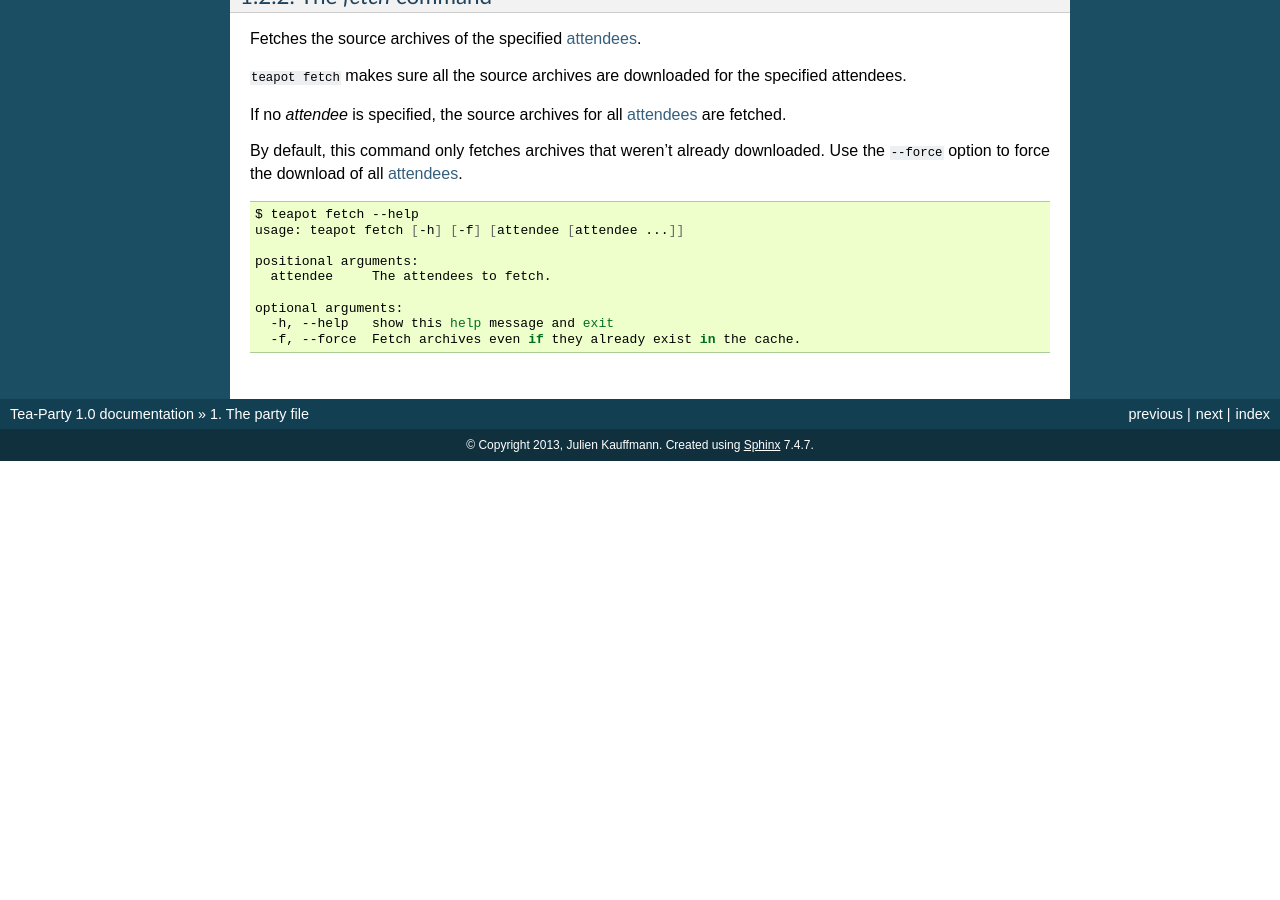
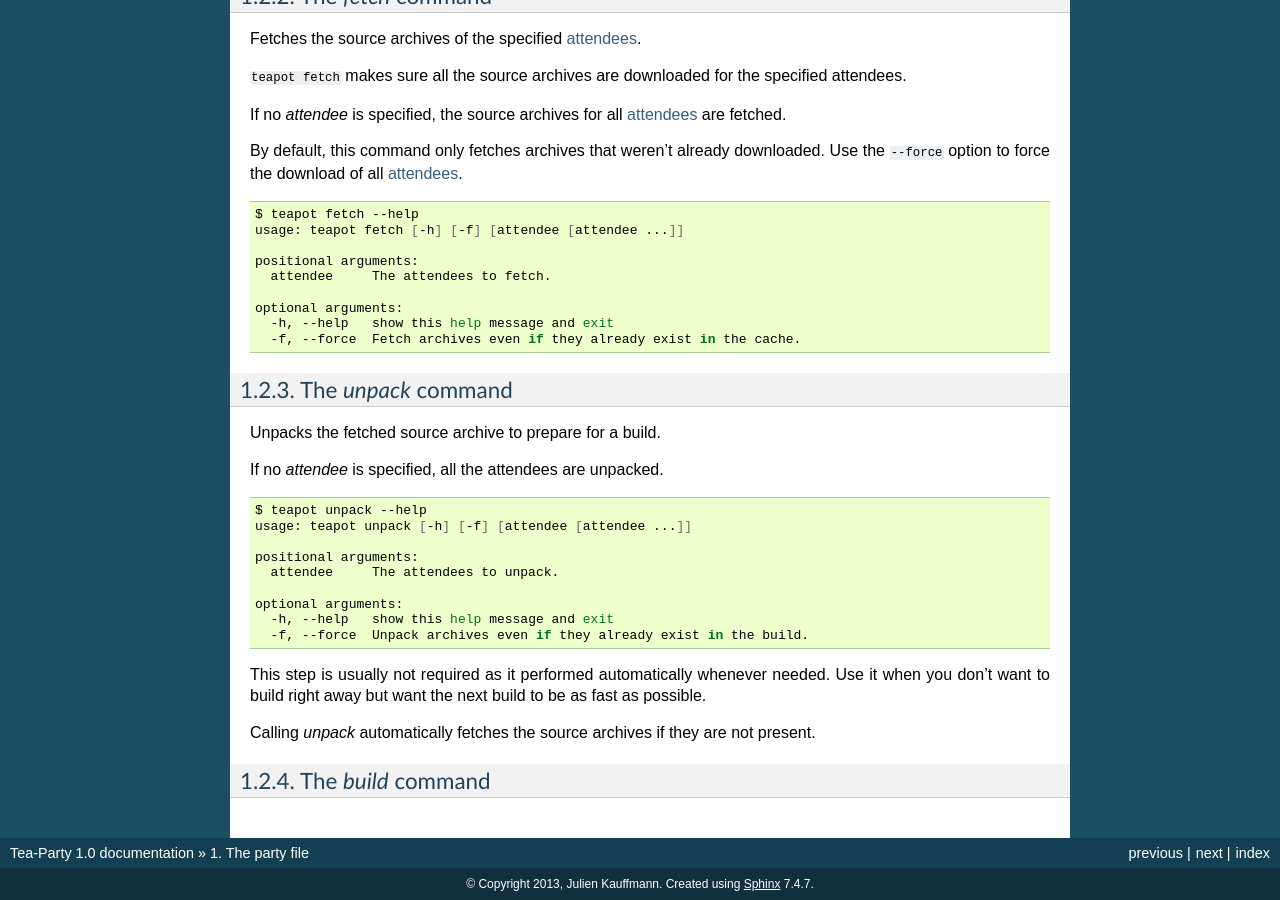
Before and after one commit to freelan-developers/teapot, a Sphinx documentation site: the page built from docs/source/the_party_file.rst, in a window 1280 px wide and 900 px high, scrolled down 12364 px. Built offline with Sphinx 7.4.7, drawn with Linux system fonts in a browser that asks for light colours; before the commit the page ends 12825 px from its top, so only the background shows below that; some of the changed text lies outside the part shown.

Commit message:
Added documentation for the unpack command

```diff
--- a/docs/source/the_party_file.rst
+++ b/docs/source/the_party_file.rst
@@ -674,3 +674,29 @@ By default, this command only fetches archives that weren't already downloaded.
     optional arguments:
       -h, --help   show this help message and exit
       -f, --force  Fetch archives even if they already exist in the cache.
+
+The `unpack` command
+--------------------
+
+Unpacks the fetched source archive to prepare for a build.
+
+If no `attendee` is specified, all the attendees are unpacked.
+
+.. code-block:: bash
+
+    $ teapot unpack --help
+    usage: teapot unpack [-h] [-f] [attendee [attendee ...]]
+
+    positional arguments:
+      attendee     The attendees to unpack.
+
+    optional arguments:
+      -h, --help   show this help message and exit
+      -f, --force  Unpack archives even if they already exist in the build.
+
+This step is usually not required as it performed automatically whenever needed. Use it when you don't want to build right away but want the next build to be as fast as possible.
+
+Calling `unpack` automatically fetches the source archives if they are not present.
+
+The `build` command
+-------------------
```
